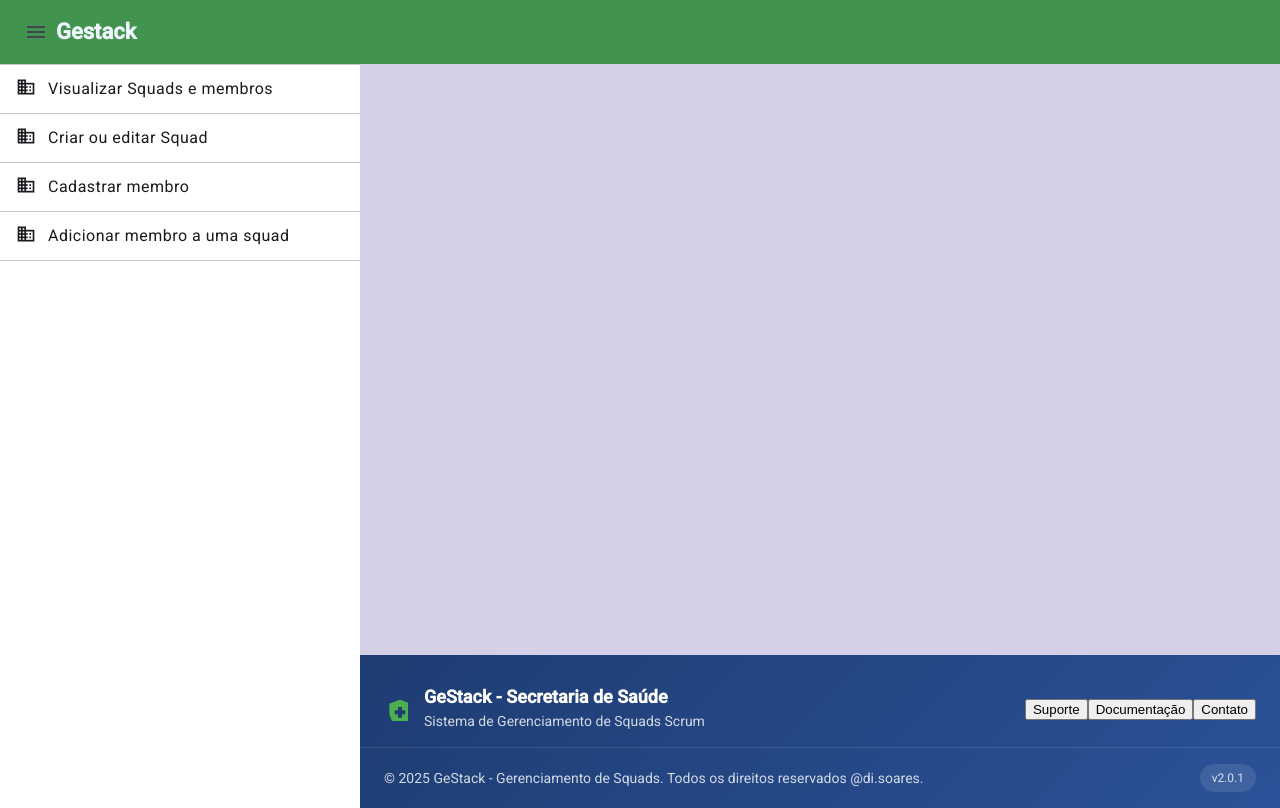
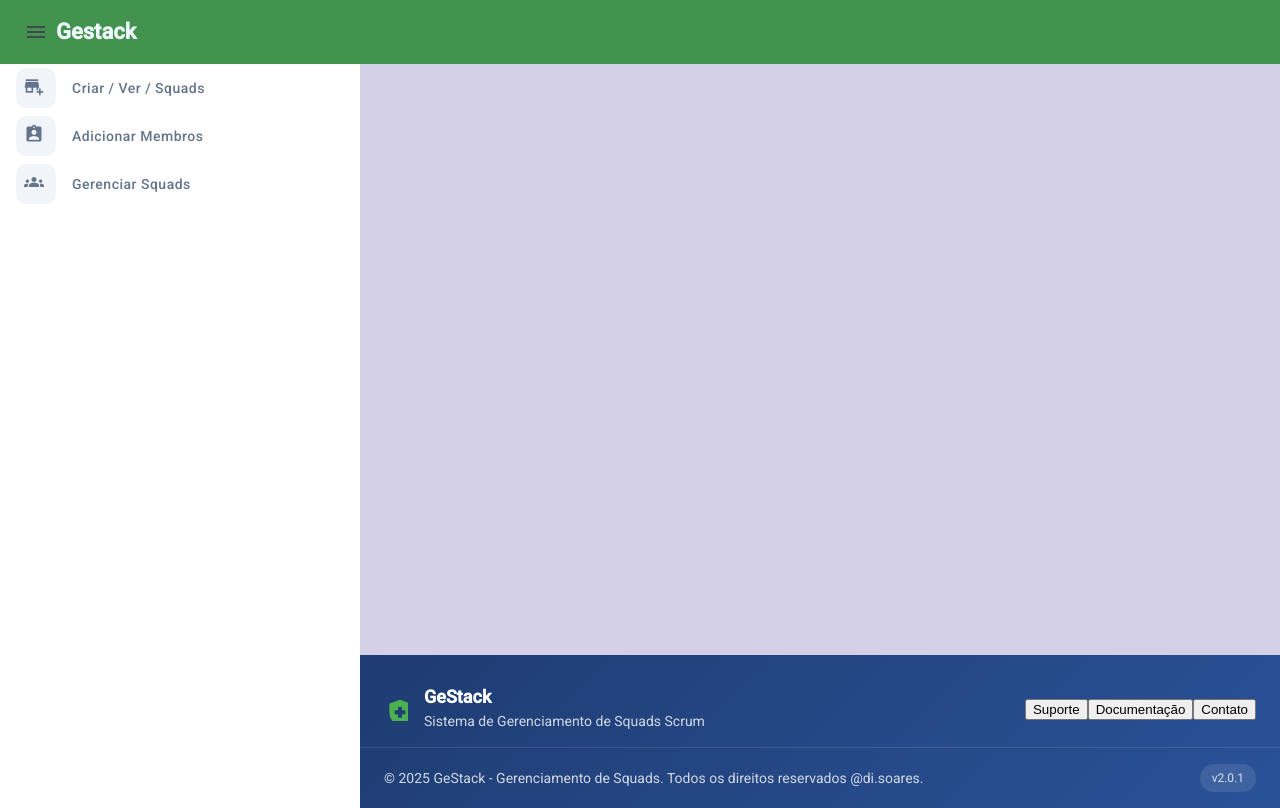
Before and after one commit to Dissoares/GeStack, an Angular app in the folder front/: page / in a window 1280 px wide. Built offline with nearby package versions, Linux system fonts and the light colour scheme.

Commit message:
estilizando menu lateral

```diff
--- a/front/src/app/layout/menu-lateral/menu-lateral.component.html
+++ b/front/src/app/layout/menu-lateral/menu-lateral.component.html
@@ -1,13 +1,15 @@
-<mat-nav-list>
-  <ng-container *ngFor="let botao of botoesMenu; let last = last">
-    <a *ngIf="botao.niveisPermitidos.includes(nivelAcessoUsuario)" mat-list-item [routerLink]="botao.rota"
-      routerLinkActive="active" [routerLinkActiveOptions]="{ exact: true }" [disableRipple]="true">
-      <span class="titulo">
-        <mat-icon>{{ botao.icone }}</mat-icon> {{ botao.titulo }}
-      </span>
-    </a>
-
-
-    <mat-divider *ngIf="!last"></mat-divider>
+<mat-nav-list class="barra-navegacao">
+  <ng-container *ngFor="let botao of botoesMenu; let i = index">
+    <mat-list-item *ngIf="botao.niveisPermitidos.includes(nivelAcessoUsuario)" [routerLink]="botao.rota"
+      routerLinkActive="active" [routerLinkActiveOptions]="{ exact: true }" class="item-menu"
+      [style.animation-delay.ms]="i * 100">
+      <div class="barra-menus">
+        <div class="barra-icones">
+          <mat-icon class="icone">{{ botao.icone }}</mat-icon>
+        </div>
+        <span class="menu-titulo">{{ botao.titulo }}</span>
+        <mat-icon class="indicador">chevron_right</mat-icon>
+      </div>
+    </mat-list-item>
   </ng-container>
 </mat-nav-list>
--- a/front/src/app/layout/menu-lateral/menu-lateral.component.scss
+++ b/front/src/app/layout/menu-lateral/menu-lateral.component.scss
@@ -1,21 +1,82 @@
-.mdc-list {
-  padding: 0px !important;
+.barra-navegacao {
+  padding: 0;
 }
 
-a {
-  border-radius: 0px !important;
+.item-menu {
+  margin: 0px;
+  position: relative;
+  overflow: hidden;
+  cursor: pointer;
+  &:hover {
+    background: linear-gradient(135deg, #e3f2fd 0%, #f3e5f5 100%);
+    .barra-icones {
+      background: linear-gradient(135deg, #2196f3 0%, #9c27b0 100%);
+      .icone {
+        color: white;
+        transform: scale(1.1);
+      }
+    }
+    .indicador {
+      opacity: 1;
+    }
+  }
+  &.active {
+    background: linear-gradient(135deg, #667eea 0%, #764ba2 100%);
+    color: white;
+    .barra-menus {
+      color: white;
+    }
+    .barra-icones {
+      background: rgba(255, 255, 255, 0.2);
+      .icone {
+        color: white;
+      }
+    }
+    .indicador {
+      color: white;
+      opacity: 1;
+    }
+  }
 }
 
-.titulo {
+.barra-menus {
   display: flex;
   align-items: center;
-  gap: 8px;
+  width: 100%;
+  padding: 0px;
+  margin: 0px;
+  color: #64748b;
+  font-weight: 500;
 }
 
-.titulo mat-icon {
-  font-size: 20px;
+.barra-icones {
+  width: 40px;
+  height: 40px;
+  border-radius: 10px;
+  display: flex;
+  align-items: center;
+  justify-content: center;
+  background: #f1f5f9;
+  transition: all 0.3s ease;
+  margin-right: 16px;
 }
 
-a.active {
-  background-color: #0d00802a;
+.icone {
+  font-size: 20px;
+  transition: all 0.3s ease;
+  color: #64748b;
 }
+
+.menu-titulo {
+  flex: 1;
+  font-size: 14px;
+  font-weight: 500;
+}
+
+.indicador {
+  font-size: 18px;
+  opacity: 0;
+  transform: translateX(-10px);
+  transition: all 0.3s ease;
+  color: #94a3b8;
+}
--- a/front/src/app/layout/menu-lateral/menu-lateral.component.ts
+++ b/front/src/app/layout/menu-lateral/menu-lateral.component.ts
@@ -37,32 +37,14 @@ export class MenuLateralComponent implements OnInit {
       {
         rota:
           RotasEnum.ADMINISTRADOR.ROTA + '/' + RotasEnum.ADMINISTRADOR.LISTAGEM,
-        titulo: 'Visualizar estatísticas',
+        titulo: 'Dashboard Administrativo',
         icone: 'admin_panel_settings',
         niveisPermitidos: [NivelAcessoEnum.ADMIN.id],
       },
       {
-        rota: RotasEnum.LIDER.ROTA + '/' + RotasEnum.LIDER.LISTAGEM,
-        titulo: 'Visualizar Squads e membros',
-        icone: 'business',
-        niveisPermitidos: [
-          NivelAcessoEnum.LIDER_NEGOCIO.id,
-          NivelAcessoEnum.LIDER_DESENVOLVIMENTO.id,
-        ],
-      },
-      {
         rota: RotasEnum.LIDER.ROTA,
-        titulo: 'Criar ou editar Squad',
-        icone: 'business',
-        niveisPermitidos: [
-          NivelAcessoEnum.LIDER_NEGOCIO.id,
-          NivelAcessoEnum.LIDER_DESENVOLVIMENTO.id,
-        ],
-      },
-      {
-        rota: RotasEnum.USUARIO.ROTA + '/' + RotasEnum.USUARIO.FORMULARIO,
-        titulo: 'Cadastrar membro',
-        icone: 'business',
+        titulo: 'Criar / Ver / Squads',
+        icone: 'add_business',
         niveisPermitidos: [
           NivelAcessoEnum.LIDER_NEGOCIO.id,
           NivelAcessoEnum.LIDER_DESENVOLVIMENTO.id,
@@ -70,8 +52,17 @@ export class MenuLateralComponent implements OnInit {
       },
       {
         rota: RotasEnum.LIDER.ROTA + '/' + RotasEnum.LIDER.FORMULARIO,
-        titulo: 'Adicionar membro a uma squad',
-        icone: 'business',
+        titulo: 'Adicionar Membros',
+        icone: 'assignment_ind',
+        niveisPermitidos: [
+          NivelAcessoEnum.LIDER_NEGOCIO.id,
+          NivelAcessoEnum.LIDER_DESENVOLVIMENTO.id,
+        ],
+      },
+      {
+        rota: RotasEnum.LIDER.ROTA + '/' + RotasEnum.LIDER.LISTAGEM,
+        titulo: 'Gerenciar Squads',
+        icone: 'groups',
         niveisPermitidos: [
           NivelAcessoEnum.LIDER_NEGOCIO.id,
           NivelAcessoEnum.LIDER_DESENVOLVIMENTO.id,
@@ -79,7 +70,7 @@ export class MenuLateralComponent implements OnInit {
       },
       {
         rota: RotasEnum.USUARIO.ROTA + '/' + RotasEnum.USUARIO.LISTAGEM,
-        titulo: 'Relatórios',
+        titulo: 'Visualizar Escalas',
         icone: 'analytics',
         niveisPermitidos: [
           NivelAcessoEnum.ANALISTA.id,
--- a/front/src/app/layout/rodape/rodape.component.html
+++ b/front/src/app/layout/rodape/rodape.component.html
@@ -3,7 +3,7 @@
     <div class="rodape-infomacoes">
       <mat-icon class="rodape-icone">health_and_safety</mat-icon>
       <div class="rodape-texto">
-        <span class="titulo">GeStack - Secretaria de Saúde</span>
+        <span class="titulo">GeStack</span>
         <span class="subtitulo">Sistema de Gerenciamento de Squads Scrum</span>
       </div>
     </div>
```
